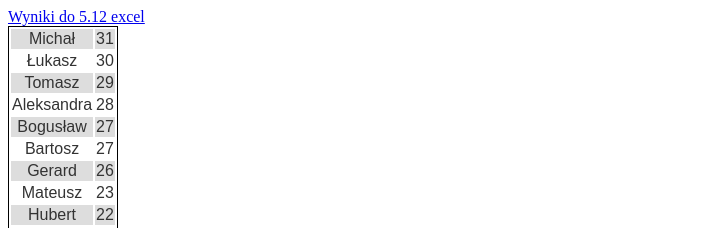
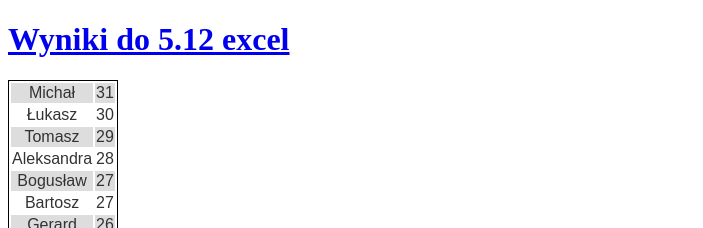
Before and after one commit to Matt-Szymczyk/Matt-Szymczyk.github.io, a plain HTML site: page index.html in a window 1280 px wide. Shown: the top 228 px of the page, without its empty margins (0-703 px from the left). Drawn offline with Linux system fonts and the light colour scheme.

Commit message:
sadsadsa

```diff
--- a/index.html
+++ b/index.html
@@ -24,7 +24,7 @@
 <body>
 
 
-    <a href = "wyniki.xlsx">Wyniki do 5.12 excel</a>
+    <h1><a href = "wyniki.xlsx">Wyniki do 5.12 excel</a></h1>
         <table>
             <tr>
               <td>Michał</td>
```
